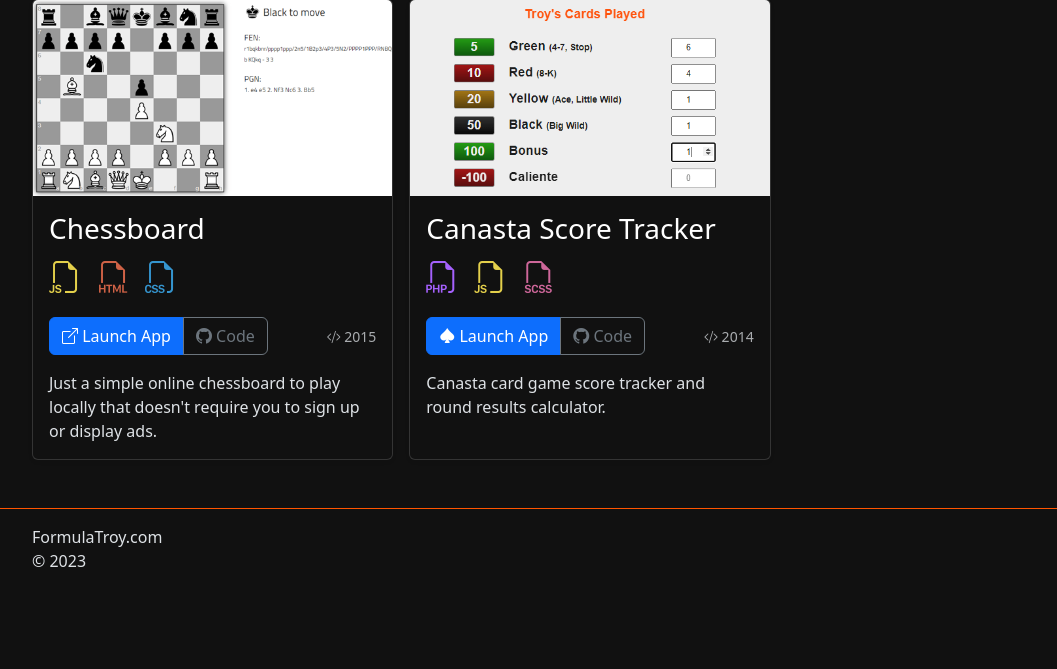
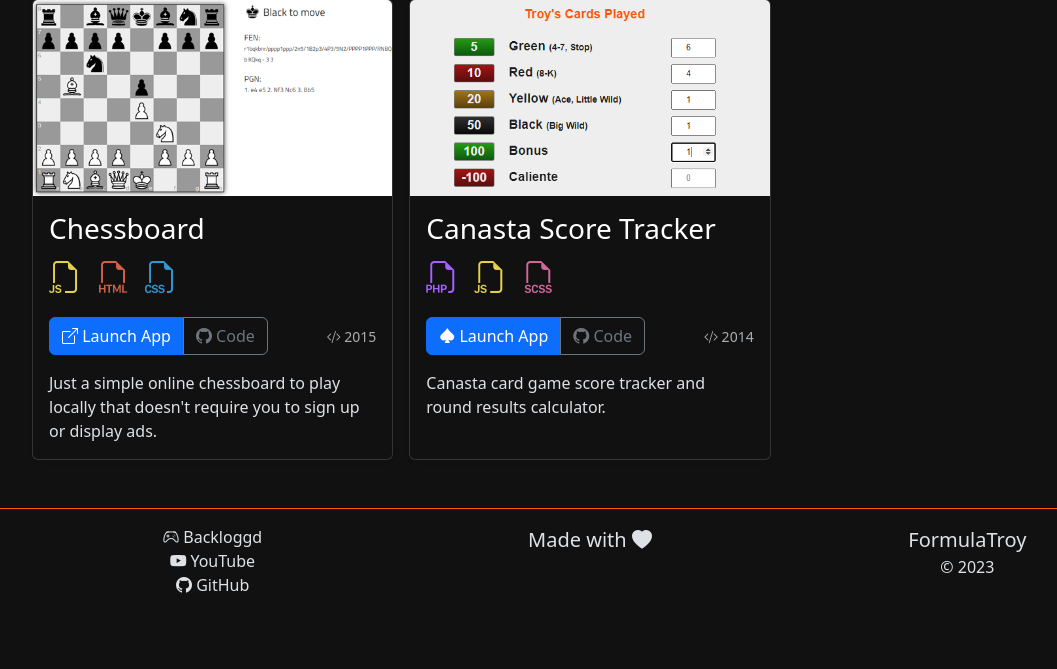
Before and after one commit to FormulaTroy/FormulaTroy.com, a PHP site: page / in a window 1280 px wide. Shown: the part 766-1435 px from the top of the page, without its empty margins (50-1107 px from the left). Before the commit the page ends 1333 px from the top, so only its background shows below. Run offline with PHP 8.4, Linux system fonts and the light colour scheme.

Commit message:
Update footer design

```diff
--- a/css/formulatroy.css
+++ b/css/formulatroy.css
@@ -150,3 +150,19 @@ nav {
 footer {
   border-top: 1px solid var(--ftorange);
 }
+
+footer .social-links a {
+  color: var(--bs-body-color);
+  text-decoration: none;
+  transition: all .15s ease-in-out;
+  -moz-transition: all .15s ease-in-out;
+  -webkit-transition: all .15s ease-in-out;
+}
+
+footer .social-links a:hover,
+footer .social-links a:hover {
+  color: var(--ftblue);
+  transition: all .15s ease-in-out;
+  -moz-transition: all .15s ease-in-out;
+  -webkit-transition: all .15s ease-in-out;
+}
--- a/php-inc/ft-footer.php
+++ b/php-inc/ft-footer.php
@@ -1,8 +1,24 @@
   <footer class="mt-5 pt-3">
     <div class="container">
-    <p>FormulaTroy.com<br>&copy;
-      <?php echo date("Y"); ?>
+      <div class="row row-cols-1 row-cols-sm-3 g-3">
+        <div class="col text-center social-links">
+          <p>
+            <a href="https://www.backloggd.com/u/FormulaTroy/" target="_blank"><i class="bi bi-controller"></i> Backloggd</a><br>
+            <a href="https://www.youtube.com/FormulaTroy" target="_blank"><i class="bi bi-youtube"></i> YouTube</a><br>
+            <a href="https://github.com/FormulaTroy" target="_blank"><i class="bi bi-github"></i> GitHub</a>
           </p>
+        </div>
+        <div class="col text-center">
+          <p class="fs-5">Made with <i class="bi bi-heart-fill"></i></p>
+        </div>
+        <div class="col text-center">
+          <p>
+            <span class="fs-5">FormulaTroy</span><br>
+            &copy; <?php echo date("Y"); ?>
+          </p>
+        </div>
+        <p>&nbsp;</p>
+      </div>
     </div>
   </footer>
   <script src="https://cdn.jsdelivr.net/npm/bootstrap@5.3.0-alpha1/dist/js/bootstrap.bundle.min.js"
@@ -10,5 +26,4 @@
   <script src="https://code.jquery.com/jquery-3.6.4.min.js" integrity="sha256-oP6HI9z1XaZNBrJURtCoUT5SUnxFr8s3BzRl+cbzUq8=" crossorigin="anonymous"></script>
   <script src="/js/formulatroy.js"></script>
 </body>
-
 </html>
```
Lines whose indentation alone changed are shown as unchanged.
